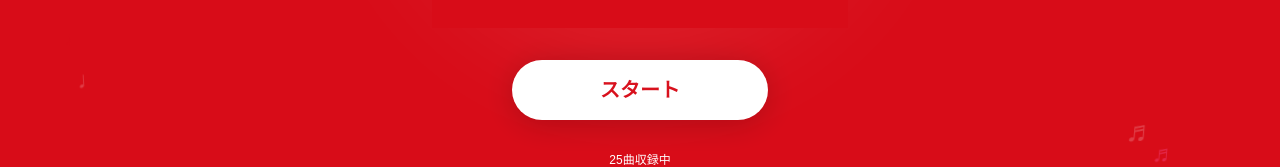
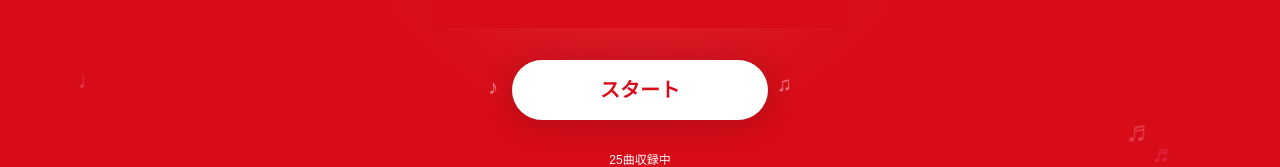
Before and after one commit to inaxxxxxxxx/bouyomi-introdon, a Next.js app: page / in a window 1280 px wide. Shown: the part 450-617 px from the top of the page. Built offline with nearby package versions, Linux system fonts and the light colour scheme.

Commit message:
スタートボタンに音符の装飾を追加

```diff
--- a/components/GameScreen.tsx
+++ b/components/GameScreen.tsx
@@ -163,6 +163,9 @@ export default function GameScreen() {
               </div>
 
               {/* スタートボタン */}
+              <div className="relative">
+                <span className="absolute -left-6 top-1/2 -translate-y-1/2 text-white/50 text-xl animate-float" style={{ animationDelay: "0s" }}>♪</span>
+                <span className="absolute -right-6 top-1/2 -translate-y-1/2 text-white/50 text-xl animate-float" style={{ animationDelay: "0.5s" }}>♫</span>
                 <button
                   onClick={handleNewQuestion}
                   className="
@@ -175,6 +178,7 @@ export default function GameScreen() {
                 >
                   スタート
                 </button>
+              </div>
 
               <p className="text-white text-xs">{25}曲収録中</p>
             </div>
```
Lines whose indentation alone changed are shown as unchanged.
